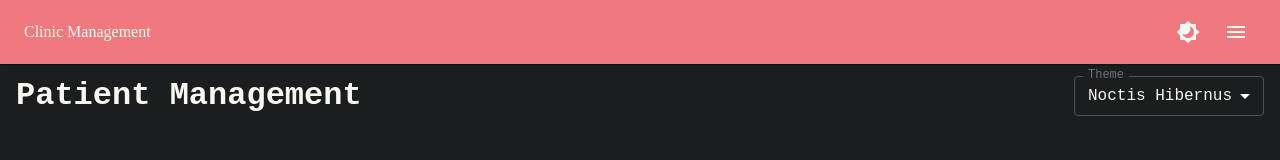
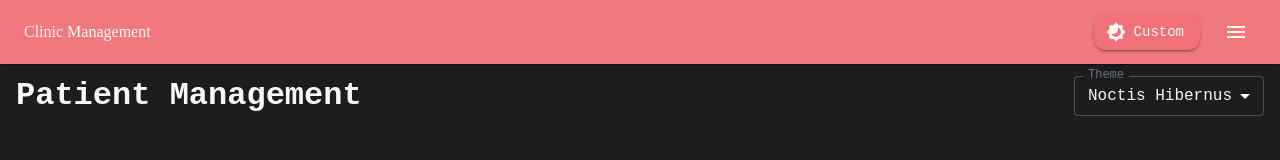
Before and after one commit to 88chinu/clinicManagement, a React (Create React App) app in the folder client/: page / in a window 1280 px wide. Shown: the top 160 px of the page. Built offline with nearby package versions, Linux system fonts and the light colour scheme; no server answers.

Commit message:
prod deploy:update navebar

```diff
--- a/client/src/components/Navbar.js
+++ b/client/src/components/Navbar.js
@@ -8,7 +8,7 @@ import {
     IconButton,
     Menu,
     MenuItem,
-    Box,
+    Button,
     Tooltip,
 } from '@mui/material';
 import MenuIcon from '@mui/icons-material/Menu';
@@ -39,17 +39,24 @@ const Navbar = () => {
                 >
                     Clinic Management
                 </Typography>
-                <Box display="flex" alignItems="center" gap={1}>
                 <Tooltip title="Toggle Theme">
-                        <IconButton onClick={toggleTheme} color="inherit">
-                            {mode === 'light' ? (
+                    <Button
+                        variant="contained"
+                        color="secondary"
+                        onClick={toggleTheme}
+                        startIcon={
+                            mode === 'light' ? (
                                 <Brightness4Icon />
                             ) : mode === 'dark' ? (
                                 <Brightness7Icon />
                             ) : (
                                 <Brightness4Icon style={{ transform: 'rotate(45deg)' }} />
-                            )}
-                        </IconButton>
+                            )
+                        }
+                        sx={{ marginRight: 2 }}
+                    >
+                        {mode === 'light' ? 'Light Mode' : mode === 'dark' ? 'Dark Mode' : 'Custom'}
+                    </Button>
                 </Tooltip>
                 <IconButton onClick={handleMenuOpen} color="inherit">
                     <MenuIcon />
@@ -75,7 +82,6 @@ const Navbar = () => {
                         About
                     </MenuItem>
                 </Menu>
-                </Box>
             </Toolbar>
         </AppBar>
     );
```
Lines whose indentation alone changed are shown as unchanged.
